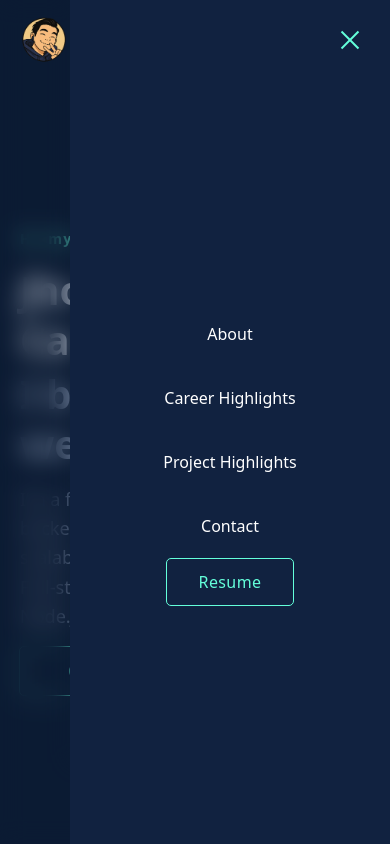
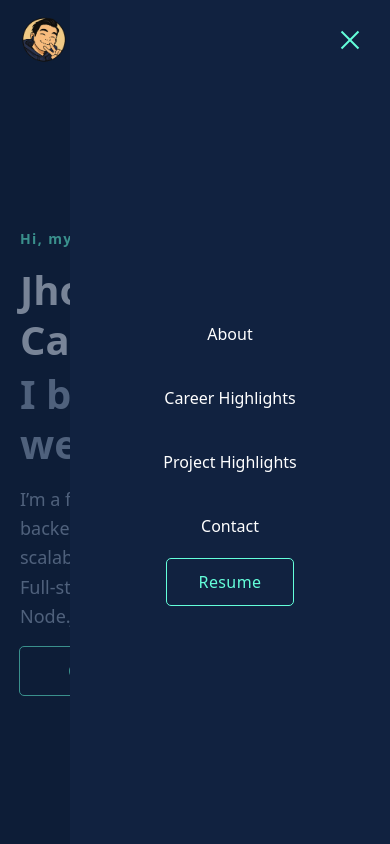
Before and after one commit to Calingcooo/my-portfolio-v2, a Next.js app: page / in a window 390 px wide. Both pictures are taken after a click on the button "Menu". Shown: the top 844 px of the page. Built offline with nearby package versions, Linux system fonts and the light colour scheme.

Commit message:
mobile menu fix

```diff
--- a/src/app/components/Navigation/MobileNav.tsx
+++ b/src/app/components/Navigation/MobileNav.tsx
@@ -43,10 +43,10 @@ const MobileNav = ({ navItems }: MobileNavProps) => {
 
       {isOpen && (
         <div
-          className="fixed inset-0 bg-[#112240]/30 backdrop-blur-md z-40"
+          className="fixed min-h-svh w-full inset-0 bg-[#112240]/50 z-40"
           onClick={() => setIsOpen(false)}
           aria-hidden="true"
-        />
+        ></div>
       )}
 
       <aside
@@ -66,10 +66,12 @@ const MobileNav = ({ navItems }: MobileNavProps) => {
                   className="block py-2 dark:hover:text-[#64ffda] text-white transition-colors"
                   onClick={(e) => {
                     e.preventDefault();
-                    setIsOpen(false)
-                    document.getElementById(item.href.substring(1))?.scrollIntoView({
-                      behavior: "smooth",
-                    });
+                    setIsOpen(false);
+                    document
+                      .getElementById(item.href.substring(1))
+                      ?.scrollIntoView({
+                        behavior: "smooth",
+                      });
                   }}
                 >
                   {item.name}
```
